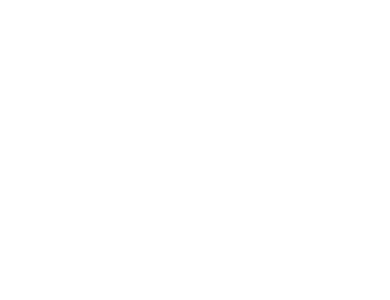
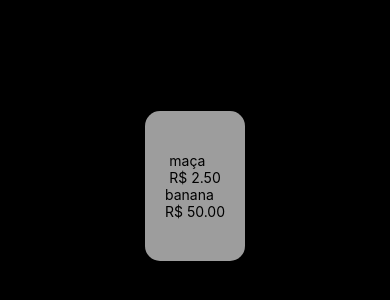
Before and after one commit to ErickDsBR/React-Native-Project, a React Native app: screen / in a window 390 px wide. Shown: the part 236-536 px from the top of the page. Built offline with nearby package versions, Linux system fonts and the light colour scheme.

Commit message:
chega meu deus

```diff
--- a/App.js
+++ b/App.js
@@ -1,12 +1,31 @@
-import { StatusBar } from 'expo-status-bar';
-import { StyleSheet, Text, View } from 'react-native';
+import { StyleSheet, Text, View } from "react-native";
 
 export default function App() {
+  const produtos = [
+    {
+      id: 1,
+      nome: "maça",
+      valor: 2.5,
+    },
+    {
+      id: 2,
+      nome: 'banana',
+      valor: 50,
+
+    }
+  ];
   return (
     <View style={styles.container}>
-      <View style={styles.header}></View>
-      <View style={styles.produtos}></View>
-      <StatusBar style="auto" />
+      <View style={styles.header}>
+        <View style={styles.produtos}>
+          {produtos.map((produto) => (
+            <View key={produto.id} style={styles.produto}>
+              <Text>{produto.nome}</Text>
+              <Text>R$ {produto.valor.toFixed(2)}</Text>
+            </View>
+          ))}
+        </View>
+      </View>
     </View>
   );
 }
@@ -14,8 +33,17 @@
 const styles = StyleSheet.create({
   container: {
     flex: 1,
-    backgroundColor: '#fff',
+    backgroundColor: "#000",
+    alignItems: "center",
+    justifyContent: "center",
+  },
+  produtos: {
+    backgroundColor: '#9d9d9d',
     alignItems: 'center',
     justifyContent: 'center',
-  },
+    borderRadius: '15px',
+    height: '150px',
+    width: '100px',
+
+  }
 });
--- a/package.json
+++ b/package.json
@@ -16,5 +16,8 @@
     "react-native": "0.81.4",
     "react-native-web": "^0.21.0"
   },
-  "private": true
+  "private": true,
+  "devDependencies": {
+    "prettier": "3.6.2"
+  }
 }
```
Also changed, not shown: 1 other file (tests, documents, lock files or other folders).
